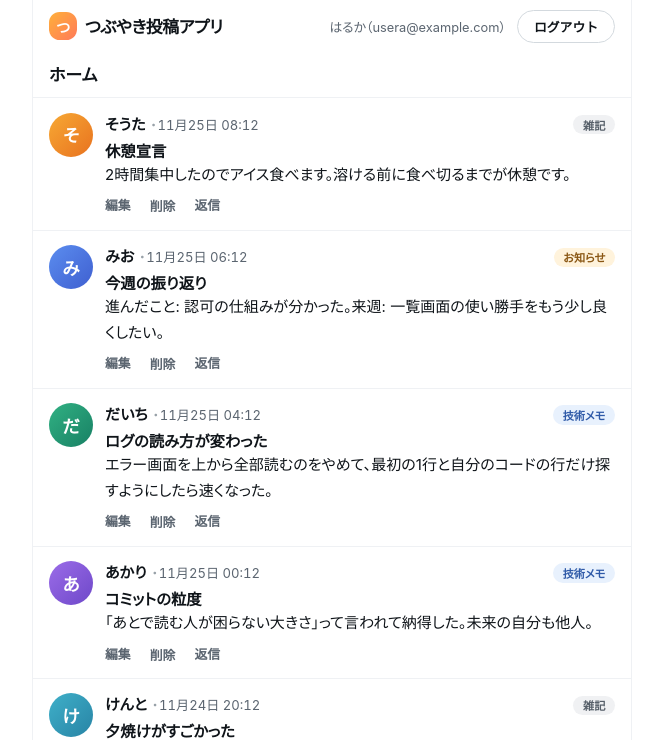
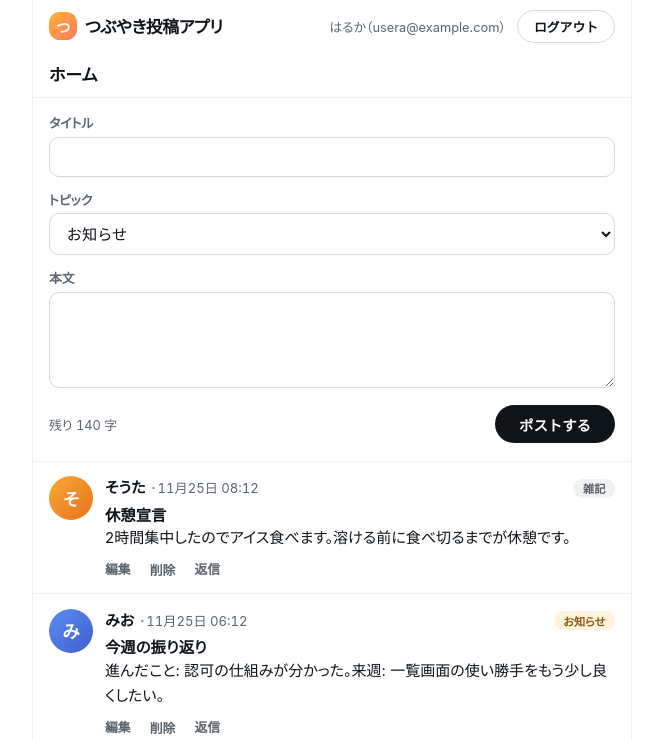
Before and after one commit to yu-kato3939/post-app-practice, a Laravel app: page /posts in a window 1280 px wide. Shown: the top 740 px of the page, without its empty margins (308-971 px from the left). Run offline with Laravel 10, Linux system fonts and the light colour scheme; a user stored in the database is signed in; data comes from the database, SQL or seed files in the repository.

Commit message:
タイムラインからポストを新規作成できるようにする (#4)
- POST /posts（posts.store）を追加し、投稿者はログイン中のユーザーにする
- タイムライン上部に入力フォームを置き、本文の残り文字数を表示する
- 入力チェックを validatePost() にまとめ、更新と共通にする
- 一覧の並びに id の降順を足し、同時刻のポストの順序を安定させる
- .playwright-mcp を .gitignore に追加する

Closes #3

Co-authored-by: Claude Sonnet 5.5 <noreply@anthropic.com>

```diff
--- a/app/Http/Controllers/PostController.php
+++ b/app/Http/Controllers/PostController.php
@@ -10,9 +10,21 @@ class PostController extends Controller
 {
     public function index()
     {
-        $posts = Post::with(['user', 'category'])->latest()->get();
+        // 同時刻のポストが入れ替わらないよう id の降順も使う
+        $posts = Post::with(['user', 'category'])->latest()->latest('id')->get();
+        $categories = Category::orderBy('id')->get();
 
-        return view('posts.index', compact('posts'));
+        return view('posts.index', compact('posts', 'categories'));
+    }
+
+    public function store(Request $request)
+    {
+        $validated = $this->validatePost($request);
+
+        // 投稿者はリクエストの値ではなく、ログイン中のユーザーから決める
+        $request->user()->posts()->create($validated);
+
+        return redirect()->route('posts.index');
     }
 
     public function show(Post $post)
@@ -38,23 +50,7 @@ class PostController extends Controller
     {
         $this->authorize('update', $post);
 
-        // ブラウザは改行を CRLF（2 文字）で送る。画面の文字数と合わせるため LF（1 文字）にそろえる
-        if (is_string($request->input('content'))) {
-            $request->merge([
-                'content' => str_replace("\r\n", "\n", $request->input('content')),
-            ]);
-        }
-
-        $validated = $request->validate([
-            'title' => 'required|string|max:255',
-            'content' => 'required|string|max:140',
-            'category_id' => 'required|exists:categories,id',
-        ], [
-            'content.required' => '本文を入力してください。',
-            'content.max' => '本文は140文字以内で入力してください。',
-        ]);
-
-        $post->update($validated);
+        $post->update($this->validatePost($request));
 
         return redirect()->route('posts.index');
     }
@@ -67,4 +63,26 @@ class PostController extends Controller
 
         return redirect()->route('posts.index');
     }
+
+    /**
+     * 新規作成と更新で共通の入力チェック。
+     */
+    private function validatePost(Request $request): array
+    {
+        // ブラウザは改行を CRLF（2 文字）で送る。画面の文字数と合わせるため LF（1 文字）にそろえる
+        if (is_string($request->input('content'))) {
+            $request->merge([
+                'content' => str_replace("\r\n", "\n", $request->input('content')),
+            ]);
+        }
+
+        return $request->validate([
+            'title' => 'required|string|max:255',
+            'content' => 'required|string|max:140',
+            'category_id' => 'required|exists:categories,id',
+        ], [
+            'content.required' => '本文を入力してください。',
+            'content.max' => '本文は140文字以内で入力してください。',
+        ]);
+    }
 }
--- a/resources/views/posts/index.blade.php
+++ b/resources/views/posts/index.blade.php
@@ -36,6 +36,19 @@
         .post-actions button:hover { color: #D6402C; text-decoration: underline; text-underline-offset: 3px; }
         .post-actions a:focus-visible, .post-actions button:focus-visible { outline: 2px solid #E8792B; outline-offset: 2px; border-radius: 4px; }
         .empty { color: #5B6570; text-align: center; padding: 3.5rem 1rem; }
+        .composer { padding: 0.9rem 1rem 1.1rem; border-bottom: 1px solid #EFF1F4; }
+        .composer .form-group { margin-bottom: 0.8rem; }
+        .composer label { display: block; color: #5B6570; margin-bottom: 0.3rem; font-size: 0.8rem; font-weight: 700; }
+        .composer input[type="text"], .composer textarea, .composer select { width: 100%; padding: 0.6rem 0.8rem; border: 1px solid #D3D9DE; border-radius: 10px; font-size: 0.95rem; font-family: inherit; background: #fff; color: #0F1419; }
+        .composer textarea { min-height: 96px; resize: vertical; line-height: 1.7; }
+        .composer input:focus, .composer textarea:focus, .composer select:focus { outline: none; border-color: #0F1419; box-shadow: 0 0 0 3px rgba(232, 121, 43, 0.18); }
+        .composer-foot { display: flex; justify-content: space-between; align-items: center; gap: 0.8rem; }
+        .counter { color: #5B6570; font-size: 0.8rem; font-variant-numeric: tabular-nums; }
+        .counter.over { color: #D6402C; font-weight: 700; }
+        .post-btn { background: #0F1419; color: #fff; border: none; padding: 0.55rem 1.5rem; border-radius: 999px; font-size: 0.9rem; font-weight: 700; cursor: pointer; font-family: inherit; }
+        .post-btn:hover { background: #272C30; }
+        .post-btn:focus-visible { outline: 2px solid #E8792B; outline-offset: 2px; }
+        .error { color: #D6402C; font-size: 0.83rem; margin-top: 0.3rem; }
     </style>
 </head>
 <body>
@@ -55,6 +68,43 @@
         </header>
 
         <main class="feed">
+            <form class="composer" action="{{ route('posts.store') }}" method="POST">
+                @csrf
+
+                <div class="form-group">
+                    <label for="title">タイトル</label>
+                    <input type="text" id="title" name="title" value="{{ old('title') }}" required>
+                    @error('title')
+                        <p class="error">{{ $message }}</p>
+                    @enderror
+                </div>
+
+                <div class="form-group">
+                    <label for="category_id">トピック</label>
+                    <select id="category_id" name="category_id" required>
+                        @foreach ($categories as $category)
+                            <option value="{{ $category->id }}" @selected(old('category_id') == $category->id)>{{ $category->name }}</option>
+                        @endforeach
+                    </select>
+                    @error('category_id')
+                        <p class="error">{{ $message }}</p>
+                    @enderror
+                </div>
+
+                <div class="form-group">
+                    <label for="content">本文</label>
+                    <textarea id="content" name="content">{{ old('content') }}</textarea>
+                    @error('content')
+                        <p class="error">{{ $message }}</p>
+                    @enderror
+                </div>
+
+                <div class="composer-foot">
+                    <span class="counter" id="content-counter" aria-live="polite">残り 140 字</span>
+                    <button type="submit" class="post-btn">ポストする</button>
+                </div>
+            </form>
+
             @if($posts->isEmpty())
                 <p class="empty">まだポストがありません。</p>
             @else
@@ -120,5 +170,25 @@
             @endif
         </main>
     </div>
+
+    <script>
+        (function () {
+            var LIMIT = 140;
+            var textarea = document.getElementById('content');
+            var counter = document.getElementById('content-counter');
+
+            function update() {
+                // 改行は 1 字、絵文字なども 1 字として数える（サーバーの mb_strlen と同じ）。
+                // サーバーは前後の空白・改行を取り除いてから判定するので、ここでも trim する
+                var length = Array.from(textarea.value.replace(/\r\n/g, '\n').trim()).length;
+                var left = LIMIT - length;
+                counter.textContent = '残り ' + left + ' 字';
+                counter.classList.toggle('over', left < 0);
+            }
+
+            textarea.addEventListener('input', update);
+            update();
+        })();
+    </script>
 </body>
 </html>
--- a/routes/web.php
+++ b/routes/web.php
@@ -11,6 +11,7 @@ Route::get('/', function () {
 // 認証が必要なルート
 Route::middleware('auth')->group(function () {
     Route::get('/posts', [PostController::class, 'index'])->name('posts.index');
+    Route::post('/posts', [PostController::class, 'store'])->name('posts.store');
     Route::get('/posts/{post}', [PostController::class, 'show'])->name('posts.show');
     Route::get('/posts/{post}/edit', [PostController::class, 'edit'])->name('posts.edit');
     Route::put('/posts/{post}', [PostController::class, 'update'])->name('posts.update');
```
Also changed, not shown: tests/Feature/PostStoreTest.php (added, +194 -0 lines), 1 other file.
